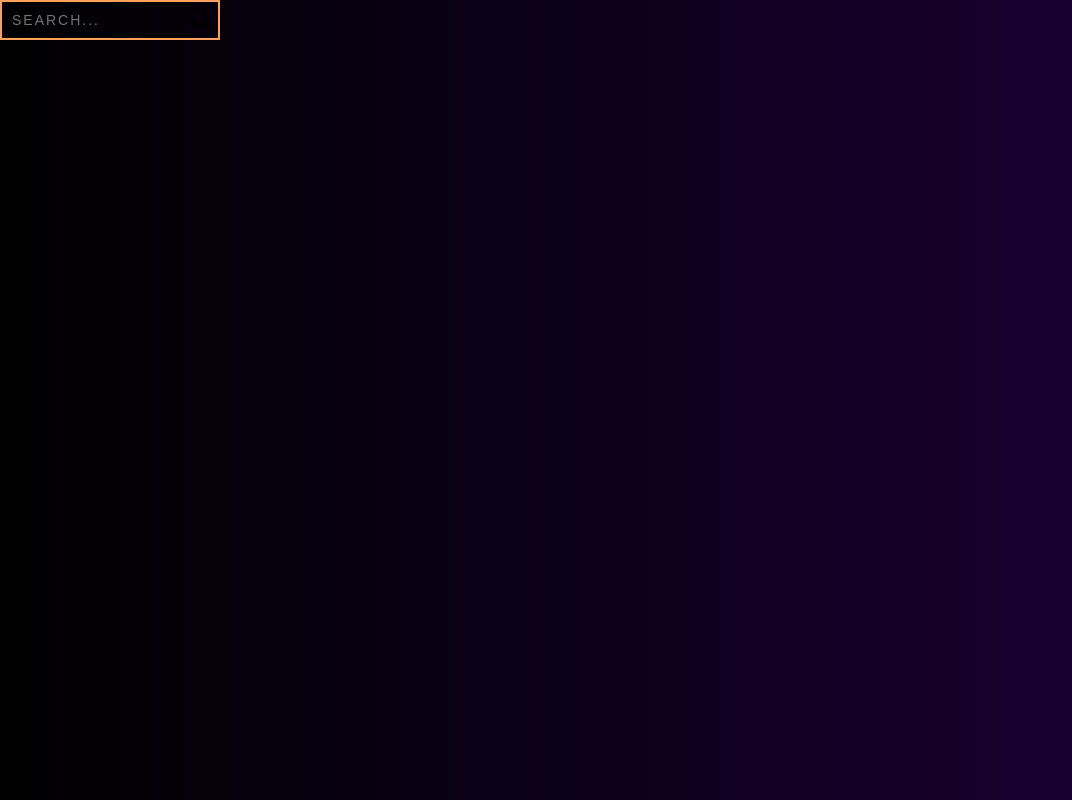
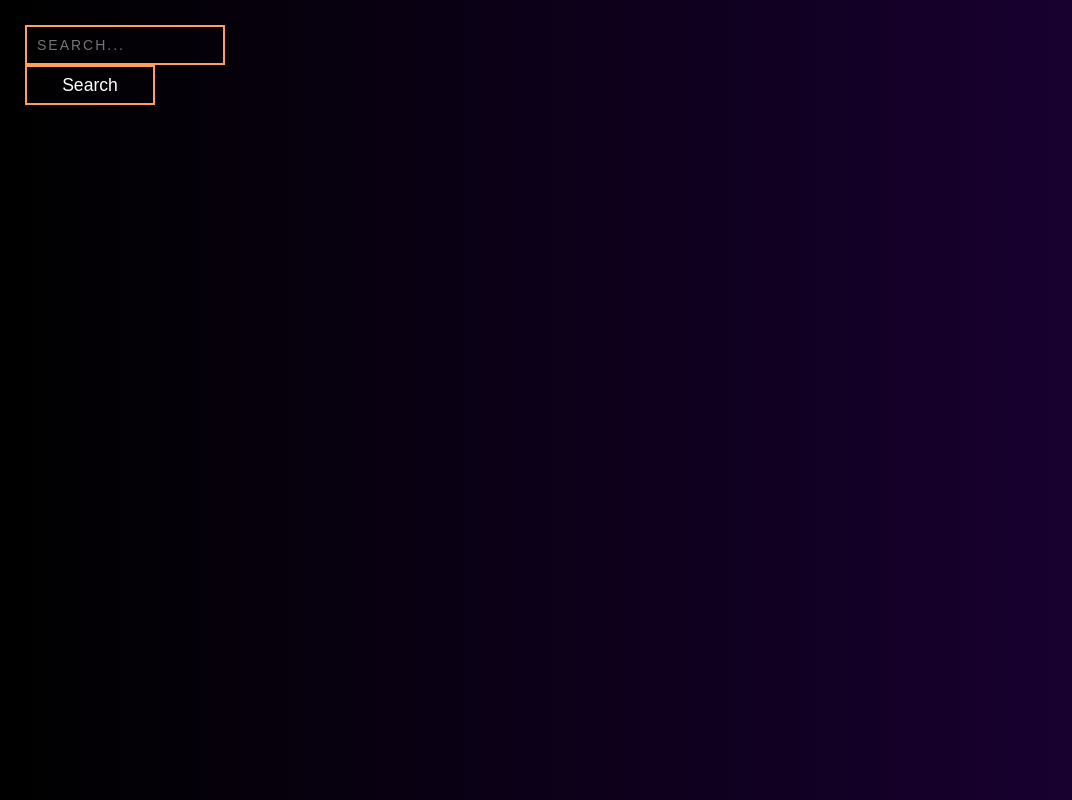
Before and after one commit to Samuel-Duncan/game-finder, a website built with webpack: page dist/index.html in a window 1280 px wide. Shown: the whole page, without its empty margins (0-1072 px from the left). Built offline with nearby package versions, Linux system fonts and the light colour scheme.

Commit message:
Add search button

```diff
--- a/src/style.css
+++ b/src/style.css
@@ -17,15 +17,9 @@ body {
 }
 
 .input-container {
-  width: 220px;
+  width: 250px;
   position: relative;
-}
-
-.icon {
-  position: absolute;
-  right: 10px;
-  top: calc(50% + 5px);
-  transform: translateY(calc(-50% - 5px));
+  padding: 25px;
 }
 
 .input {
@@ -47,17 +41,31 @@ body {
   box-shadow: -5px -5px 0px var(--color-2);
 }
 
-.input-container:hover > .icon {
-  animation: anim 1s linear infinite;
+.btn {
+  width: 130px;
+  height: 40px;
+  font-size: 1.1em;
+  cursor: pointer;
+  background-color: transparent;
+  color: var(--color-3);
+  border: 2.5px solid var(--color-2);
+  transition: all 0.4s;
 }
 
-@keyframes anim {
-  0%,
-  100% {
-    transform: translateY(calc(-50% - 5px)) scale(1);
-  }
+.btn:hover {
+  border-radius: 5px;
+  transform: translateY(-10px);
+  box-shadow:
+    0 7px 0 -2px #f85959,
+    0 15px 0 -4px #39a2db,
+    0 16px 10px -3px #39a2db;
+}
 
-  50% {
-    transform: translateY(calc(-50% - 5px)) scale(1.1);
-  }
+.btn:active {
+  transition: all 0.2s;
+  transform: translateY(-5px);
+  box-shadow:
+    0 2px 0 -2px #f85959,
+    0 8px 0 -4px #39a2db,
+    0 12px 10px -3px #39a2db;
 }
```
Also changed, not shown: dist/bundle.js, dist/index.html.
